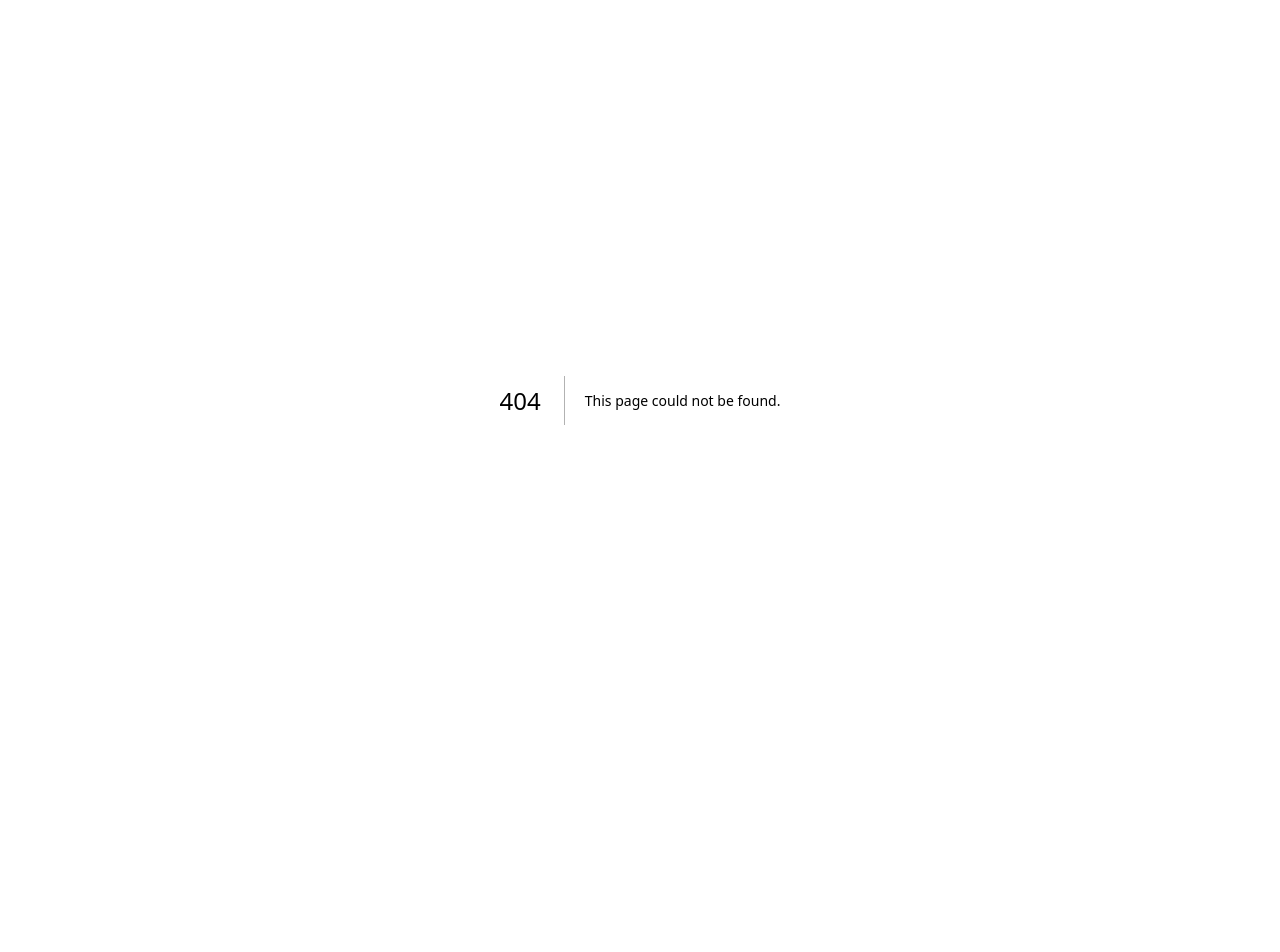
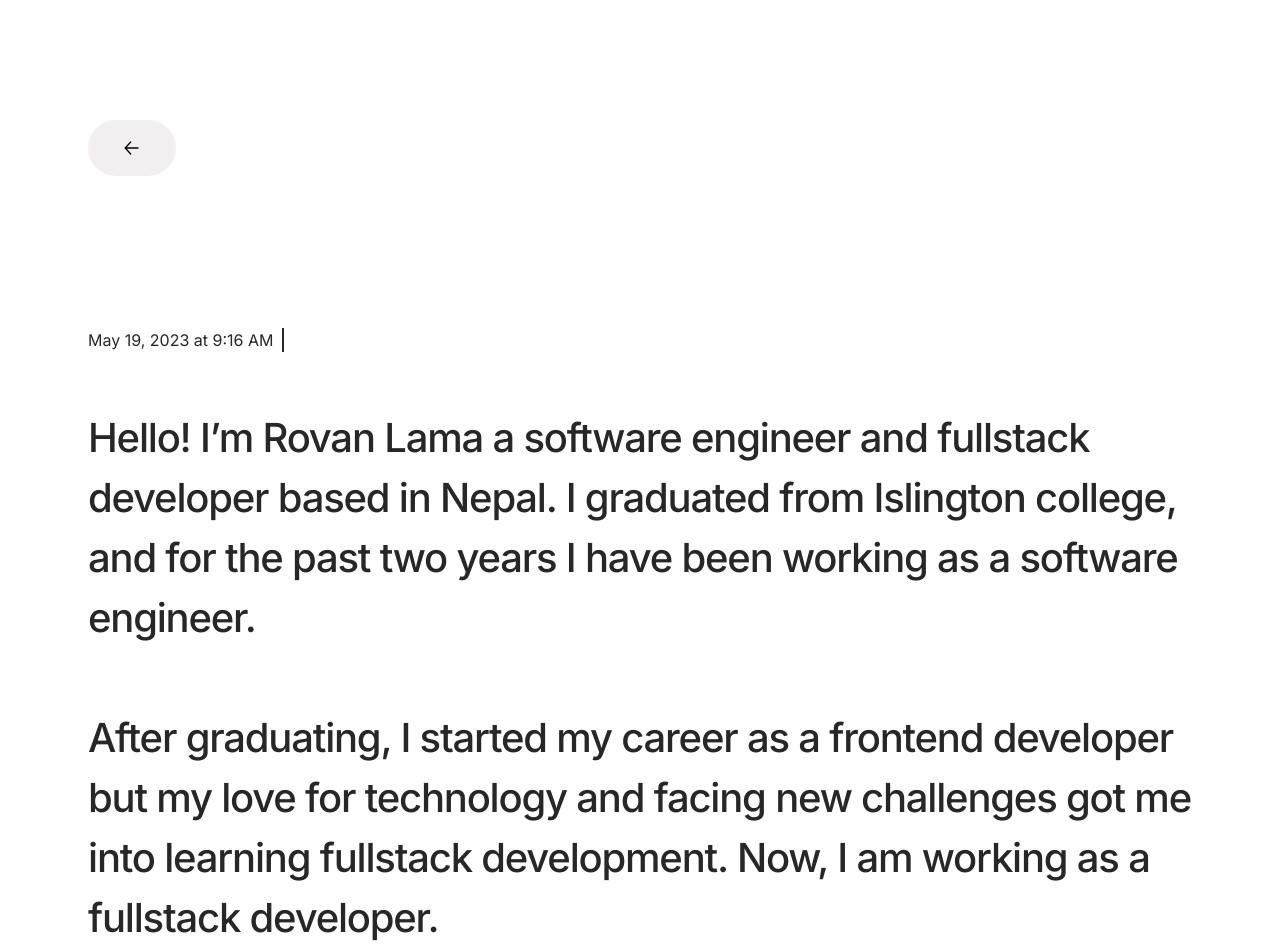
Before and after one commit to lamarovan/portfolio, a Next.js app: page /about in a window 1280 px wide. Before the commit this address had no page. Shown: the top 952 px of the page. Before the commit the page ends 800 px from the top, so only its background shows below. Built offline with nearby package versions, Linux system fonts and the light colour scheme.

Commit message:
About page added

```diff
--- /dev/null
+++ b/components/about.module.css
@@ -0,0 +1,271 @@
+.arrowback {
+  margin-block-start: 7.5rem;
+  margin-block-end: 2.5rem;
+  display: flex;
+  flex-direction: column;
+  justify-content: center;
+  align-items: center;
+  width: 88px;
+  height: 56px;
+  background: #f1eff0;
+  border-radius: 3rem;
+  transform: matrix(-1, 0, 0, 1, 0, 0);
+  cursor: pointer;
+}
+
+.me {
+  border-radius: 0.5rem;
+}
+
+.container {
+  display: flex;
+  flex-direction: column;
+  gap: 6rem;
+}
+
+.arrow {
+  width: 2rem;
+  height: 2rem;
+}
+
+.arrowback:hover {
+  background: #e9e9e9;
+}
+
+.headingL {
+  font-weight: 500;
+  font-size: 2.5rem;
+  line-height: 150%;
+  letter-spacing: -0.03em;
+  color: #272727;
+}
+
+@media (max-width: 480px) {
+  .headingL {
+    font-size: 1.5rem;
+  }
+}
+
+.headingHighlight {
+  background: linear-gradient(90deg, #ee2a0f 30%, #b4b4b4 80%);
+  -webkit-background-clip: text;
+  -webkit-text-fill-color: transparent;
+  background-clip: text;
+}
+
+.projectscontainer {
+  display: flex;
+  flex-direction: column;
+  align-items: flex-start;
+  gap: 1rem;
+}
+
+.projectscontainer a {
+  text-decoration: none;
+  width: 100%;
+}
+
+.project {
+  display: flex;
+  flex-direction: row;
+  justify-content: space-between;
+  align-items: center;
+  background: #f7f7f7;
+  border-radius: 0.5rem;
+  min-height: 5.5rem;
+  padding: 0.5rem 2rem;
+  width: -webkit-fill-available;
+  cursor: pointer;
+  transition: all 0.15s ease;
+}
+
+.label {
+  text-decoration: none;
+  display: flex;
+  flex-direction: row;
+  font-weight: 500;
+  font-size: 1.5rem;
+  line-height: 160%;
+  letter-spacing: -0.01em;
+  color: #272727;
+  gap: 1rem;
+}
+
+@media (max-width: 480px) {
+  .project {
+    padding: 0 1rem;
+  }
+
+  .label {
+    gap: 0rem;
+    font-size: 1rem;
+    flex-direction: column;
+    padding: 0;
+  }
+
+  .label p {
+    margin-block-start: 0;
+    margin-block-end: 0;
+  }
+}
+
+.project:hover {
+  transform: scale(1.01);
+}
+
+.desc {
+  color: #a8a8a8;
+}
+
+.namesvg {
+  display: flex;
+  width: 100%;
+  height: 20rem;
+  background-color: #111115;
+  border-radius: 0.5rem;
+}
+
+.timestamp {
+  display: flex;
+  flex-direction: row;
+  align-items: center;
+}
+
+.caret {
+  width: 2px;
+  height: 1.5rem;
+  background-color: var(--text-dark);
+  margin: 0px 8px;
+  animation: cursor 0.5s infinite alternate;
+}
+
+@keyframes cursor {
+  0%,
+  50% {
+    opacity: 100%;
+  }
+  51%,
+  100% {
+    opacity: 0%;
+  }
+}
+
+.svg {
+  transform: scale(2.5);
+  margin: auto;
+  fill: #fff;
+}
+
+@media (max-width: 480px) {
+  .svg {
+    transform: scale(1.5);
+  }
+}
+
+.A_1,
+.Y_1,
+.R,
+.S_1,
+.A_2,
+.O_2,
+.L_2,
+.V_2 {
+  animation: yr 4s infinite;
+}
+
+@keyframes yr {
+  0%,
+  20%,
+  80%,
+  100% {
+    opacity: 0.2;
+  }
+  30%,
+  70% {
+    opacity: 1;
+  }
+}
+.A_3,
+.S_2,
+.M,
+.O_1,
+.Y_2,
+.L_1,
+.O_3,
+.V_1 {
+  animation: sm 4s infinite;
+}
+@keyframes sm {
+  0%,
+  20%,
+  80%,
+  100% {
+    opacity: 1;
+  }
+  30%,
+  70% {
+    opacity: 0.2;
+  }
+}
+
+.designs {
+  width: 100%;
+  grid-gap: 2rem;
+  display: grid;
+  grid-template-columns: 1fr 1fr 1fr;
+}
+
+@media (max-width: 480px) {
+  .designs {
+    grid-template-columns: 1fr 1fr;
+  }
+}
+
+.designimage {
+  width: 100%;
+  border-radius: 2rem;
+}
+
+.tech {
+  display: flex;
+  flex-direction: column;
+  max-width: 100%;
+}
+
+.tech .items p {
+  margin-block-start: 0;
+  margin-block-end: 0;
+  font-size: 1.5rem;
+  line-height: 150%;
+  letter-spacing: -0.01em;
+  color: #272727;
+}
+
+.tech .items {
+  display: flex;
+  flex-direction: column;
+  flex-wrap: wrap;
+  max-height: 36rem;
+}
+
+@media (max-width: 480px) {
+  .tech .items p {
+    font-size: 1.25rem;
+  }
+  .tech .items {
+    flex-wrap: nowrap;
+    max-height: 72rem;
+  }
+}
+
+.link {
+  width: fit-content;
+  text-decoration: none;
+  border-bottom: 1px solid;
+}
+
+.link:hover,
+.link:hover p {
+  color: var(--primary-accent);
+  cursor: pointer;
+}
--- /dev/null
+++ b/pages/about.tsx
@@ -0,0 +1,68 @@
+import Head from 'next/head';
+import Link from 'next/link';
+
+import styles from '../components/about.module.css';
+import Layout from '@/components/layout';
+
+export default function About() {
+  return (
+    <Layout>
+      <Head>
+        <title>Hi, its Rov</title>
+      </Head>
+      <div className='content'>
+        <div className={styles.container}>
+          <Link href='/'>
+            <div className={styles.arrowback}>
+              <img
+                src='../Arrow-right.svg'
+                className={styles.arrow}
+                alt='back button'
+              />
+            </div>
+          </Link>
+
+          {/* place an image here */}
+          {/* <img className={styles.me} src='../images/about/me2@2x.webp' /> */}
+
+          <div>
+            <div className={styles.timestamp}>
+              <p>May 19, 2023 at 9:16 AM</p>
+              <div className={styles.caret} />
+            </div>
+            <p className={styles.headingL}>
+              Hello! I’m Rovan Lama a software engineer and fullstack developer
+              based in Nepal. I graduated from Islington college, and for the
+              past two years I have been working as a software engineer.
+              <br />
+              <br />
+              After graduating, I started my career as a frontend developer but
+              my love for technology and facing new challenges got me into
+              learning fullstack development. Now, I am working as a fullstack
+              developer.
+              <br />
+              <br />
+              I’ve always been inspired by the tech industry, computers and
+              software. In my spare time I explore adjacent areas such as art,
+              photography, philosophy and a bit of music.
+              <br />
+              <br />
+              To know more about my experience, skill, education and other
+              information
+              <br />
+              <br />
+              Download my
+              <a
+                href='/resume.pdf'
+                download='rovan_lama_resume'
+                className='link mx-2'
+              >
+                Resume
+              </a>
+            </p>
+          </div>
+        </div>
+      </div>
+    </Layout>
+  );
+}
```
Also changed, not shown: public/Arrow-right.svg (added), 1 other file (tests, documents, lock files or other folders).
